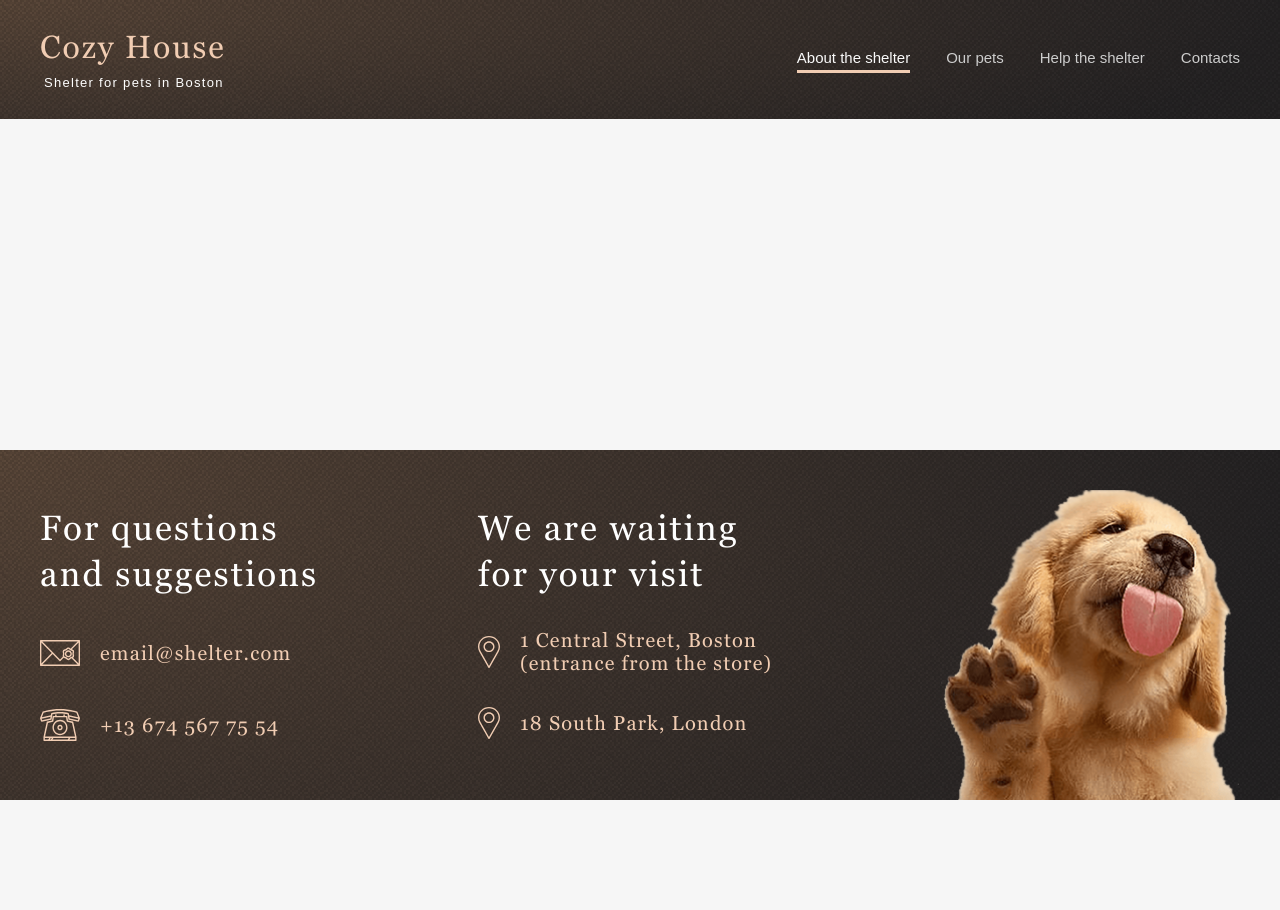
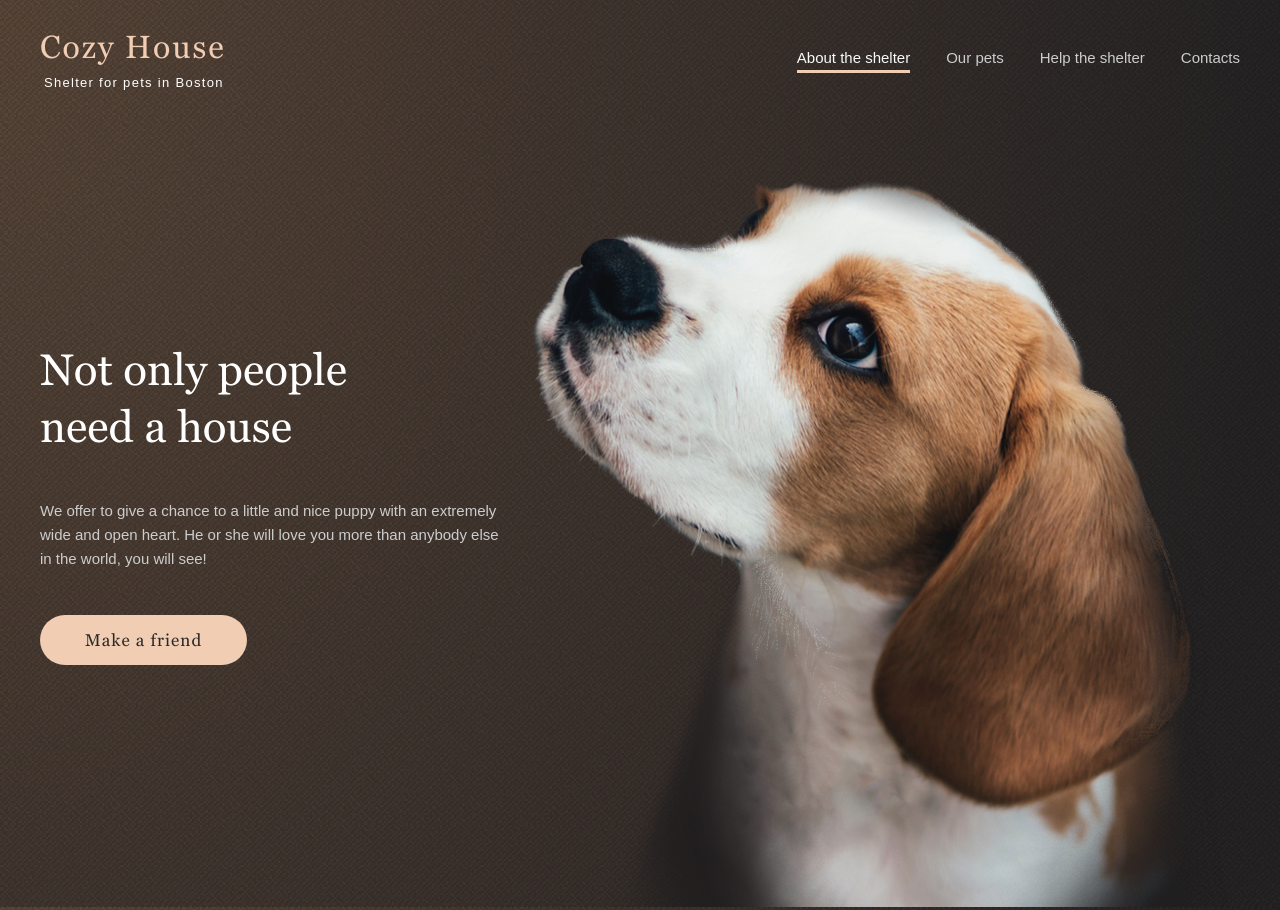
Before and after one commit to Mi6aRdnv/Shelter-Cozy-House, a website: page pages/main/index.html in a window 1280 px wide. Shown: the top 910 px of the page. Before the commit the page ends 800 px from the top, so only its background shows below. Drawn offline with Linux system fonts and the light colour scheme.

Commit message:
feat: add styled Not-Only section to main page

```diff
--- a/pages/main/index.html
+++ b/pages/main/index.html
@@ -35,7 +35,30 @@
         </ul>
       </nav>
     </header>
-    <main class="main"></main>
+    <main class="main">
+      <section class="not-only">
+        <div class="not-only__box _container">
+          <div class="not-only__text-box">
+            <h2 class="not-only__title">
+              Not only people <br />
+              need a house
+            </h2>
+            <p class="not-only__text">
+              We offer to give a chance to a little and nice puppy with an
+              extremely wide and open heart. He or she will love you more than
+              anybody else in the world, you will see!
+            </p>
+            <a href="#pets" class="not-only__button">Make a friend</a>
+          </div>
+          <div class="not-only__img-box">
+            <img
+              src="../../assets/images/bg-start-screen-puppy.png"
+              alt="image of a puppy"
+            />
+          </div>
+        </div>
+      </section>
+    </main>
     <footer class="footer" id="footer">
       <div class="footer__box _container">
         <div class="footer__nav-wrapper">
--- a/styles/global.css
+++ b/styles/global.css
@@ -128,6 +128,8 @@ main {
 }
 header,
 footer {
+  position: relative;
+  z-index: 1;
   padding-left: 30px;
   padding-right: 30px;
 }
--- a/styles/main.css
+++ b/styles/main.css
@@ -1,6 +1,54 @@
-/* temporal */
-header {
+/* NOT ONLY - SECTION */
+.not-only {
+  width: 100%;
+  padding: 180px 30px 0;
   background:
     url(../assets/images/bg-noise-transparent.png),
     radial-gradient(100% 215.42% at 0% 0%, #5b483a 0%, #262425 100%), #211f20;
+  margin-top: -120px;
 }
+.not-only__box {
+  display: flex;
+}
+.not-only__text-box {
+  max-width: 460px;
+  margin-top: 163px;
+  margin-right: 30px;
+}
+.not-only__title {
+  margin-bottom: 42px;
+  font-size: 44px;
+  line-height: 130%;
+  color: var(--color-white);
+}
+.not-only__text {
+  margin-bottom: 58px;
+  font-family: var(--second-family);
+  font-size: 15px;
+  line-height: 160%;
+  color: var(--color-gray-s);
+}
+.not-only__button {
+  font-size: 17px;
+  line-height: 130%;
+  letter-spacing: 0.06em;
+  color: var(--color-black);
+  border-radius: 100px;
+  padding: 15px 45px;
+  background: var(--color-primary);
+  transition-duration: 0.5s;
+}
+.not-only__img-box {
+  user-select: none;
+  margin-right: -30px;
+}
+.not-only__img-box img {
+  width: 100%;
+  min-height: 593px;
+  object-fit: cover;
+  object-position: left;
+}
+.not-only__button:hover {
+  background-color: var(--color-primary-light);
+  transition-duration: 0.5s;
+}
```
